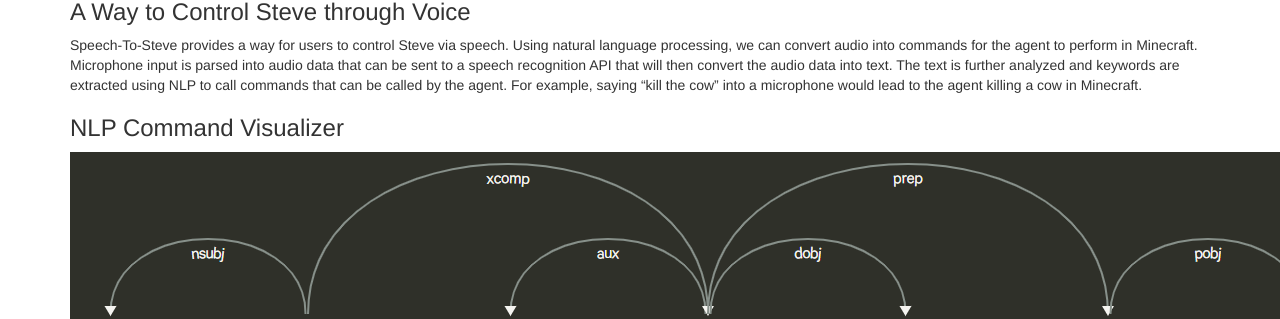
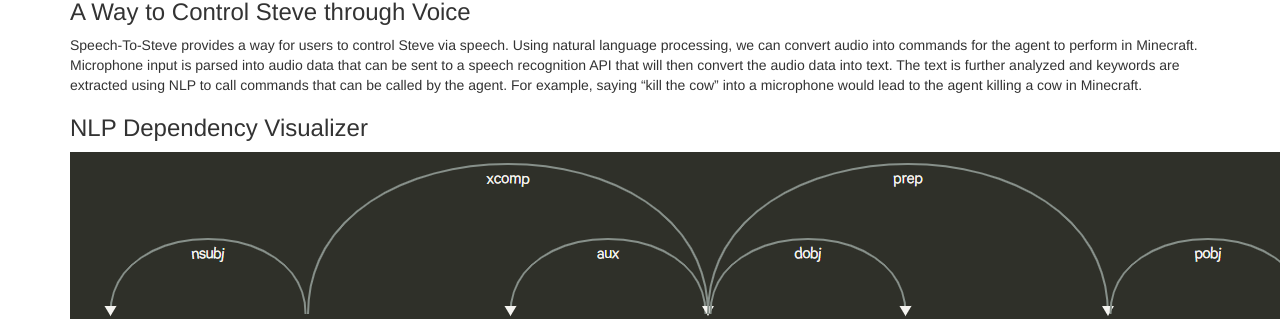
Before and after one commit to geeeeeeeeew/CS-175-Team-Direction-, a Jekyll site: the page built from docs/index.md, in a window 1280 px wide and 1157 px high. Shown: the part 174-493 px from the top of the window. Built offline with Jekyll 4.4.1, drawn with Linux system fonts in a browser that asks for light colours.

Commit message:
Update index.md

```diff
--- a/docs/index.md
+++ b/docs/index.md
@@ -5,7 +5,7 @@
 ### A Way to Control Steve through Voice
 Speech-To-Steve provides a way for users to control Steve via speech. Using natural language processing, we can convert audio into commands for the agent to perform in Minecraft. Microphone input is parsed into audio data that can be sent to a speech recognition API that will then convert the audio data into text. The text is further analyzed and keywords are extracted using NLP to call commands that can be called by the agent. For example, saying "kill the cow" into a microphone would lead to the agent killing a cow in Minecraft.
 
-### NLP Command Visualizer
+### NLP Dependency Visualizer
 <img src="displacy.PNG" alt="hi" class="inline"/>
 ### Video Summary
 
```
